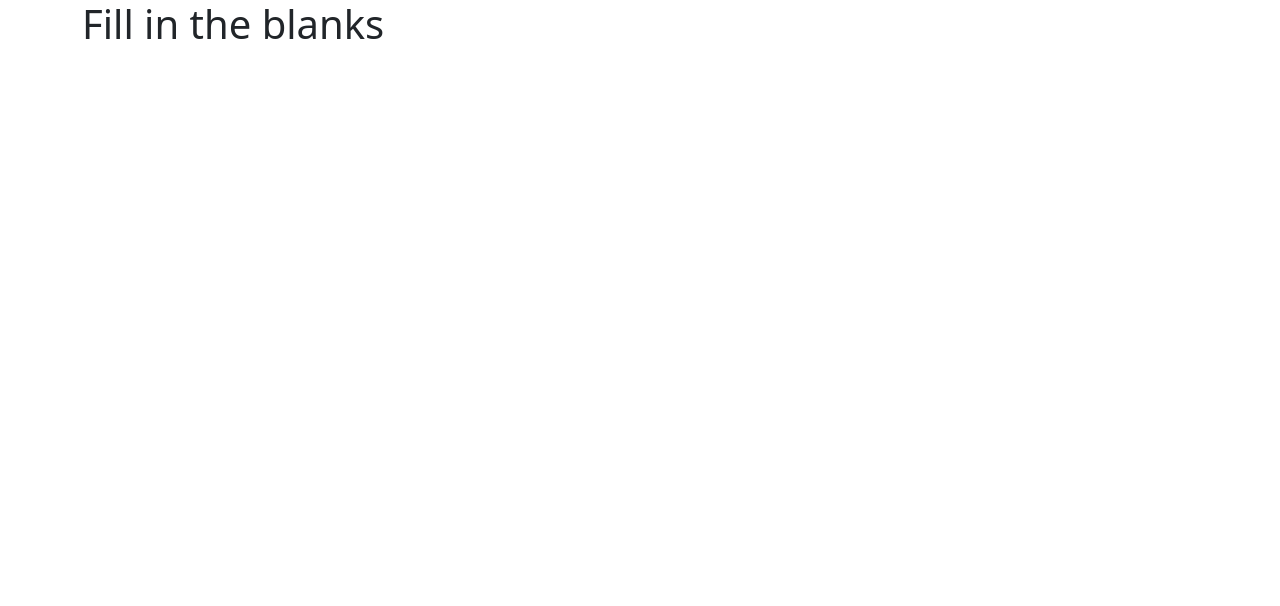
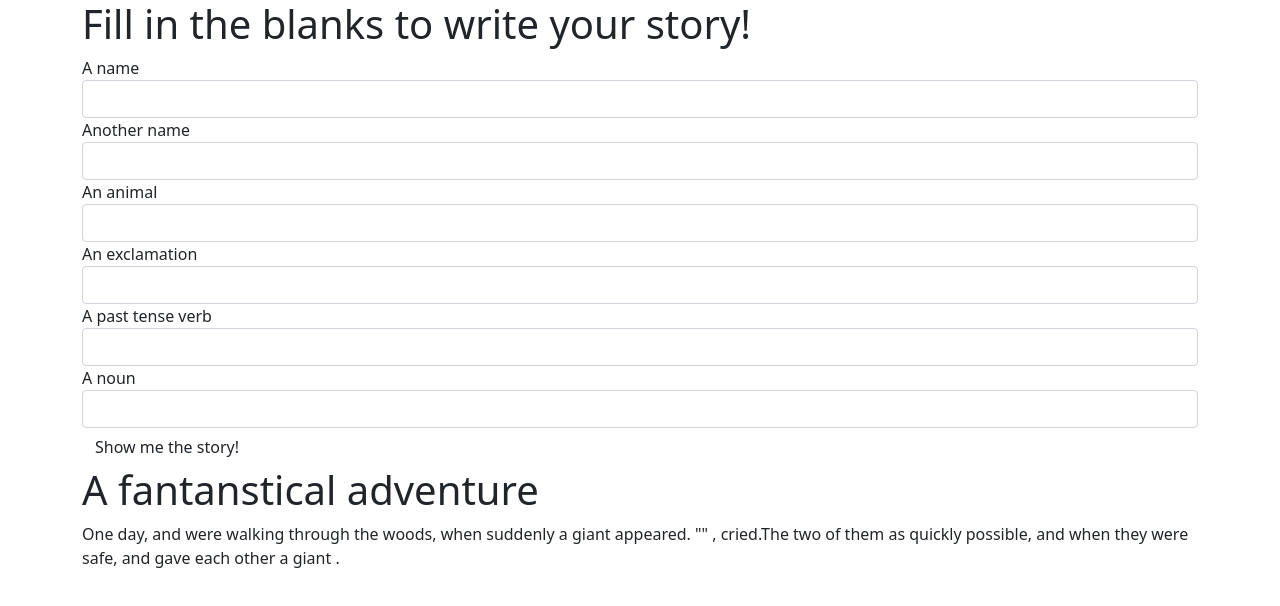
Before and after one commit to joey57/form, a plain HTML site: page index.html in a window 1280 px wide. Drawn offline with nearby package versions, Linux system fonts and the light colour scheme.

Commit message:
added document

```diff
--- a/index.html
+++ b/index.html
@@ -11,7 +11,40 @@
 </head>
 <body>
   <div class="container">
-    <h1>Fill in the blanks</h1>
-
+    <h1> Fill in the blanks to write your story!</h1>
+    <div id="blanks">
+      <form>
+        <div class="form-group">
+          <label for="person1">A name</label>
+          <input id="person1" class="form-control" type="text">
+        </div>
+        <div class="form-group">
+          <label for="person2">Another name</label>
+          <input id="person2" class="form-control" type="text">
+        </div>
+        <div class="form-group">
+          <label for="animal">An animal</label>
+          <input id="animal" class="form-control" type="text">
+        </div>
+        <div class="form-group">
+          <label for="exclamation">An exclamation</label>
+          <input id="exclamation" class="form-control" type="text">
+        </div>
+        <div class="form-group">
+          <label for="verb">A past tense verb</label>
+          <input id="verb" class="form-control" type="text">
+        </div>
+        <div class="form-group">
+          <label for="noun">A noun</label>
+          <input id="noun" class="form-control" type="text">
+        </div>
+        <button type="submit" class="btn">Show me the story!</button>
+      </form>
+    </div>
+    <div class="story">
+      <h1>A fantanstical adventure</h1>
+      <p>One day, <span class="person1"></span> and <span class="person2"></span> were walking through the woods, when suddenly a giant <span class="animal"></span> appeared. "<span class="exclamation"></span>" , <span class="person1"></span>cried.The two of them <span class="verb"></span> as quickly possible, and when they were safe, <span class="person1"></span> and <span class="person2"></span> gave each other a giant <span class="noun"></span>.</p>
+    </div>
+  </div>
 </body>
 </html>
```
